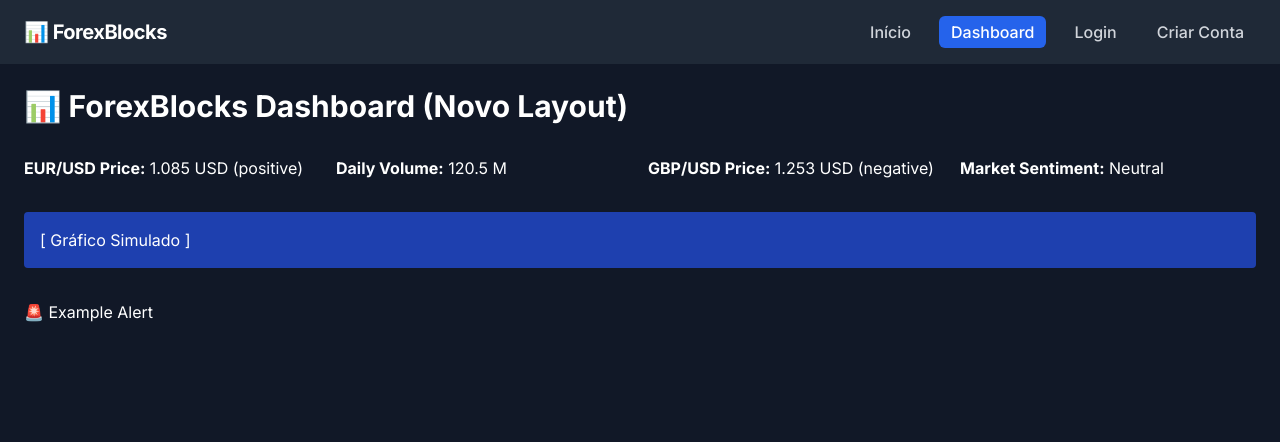
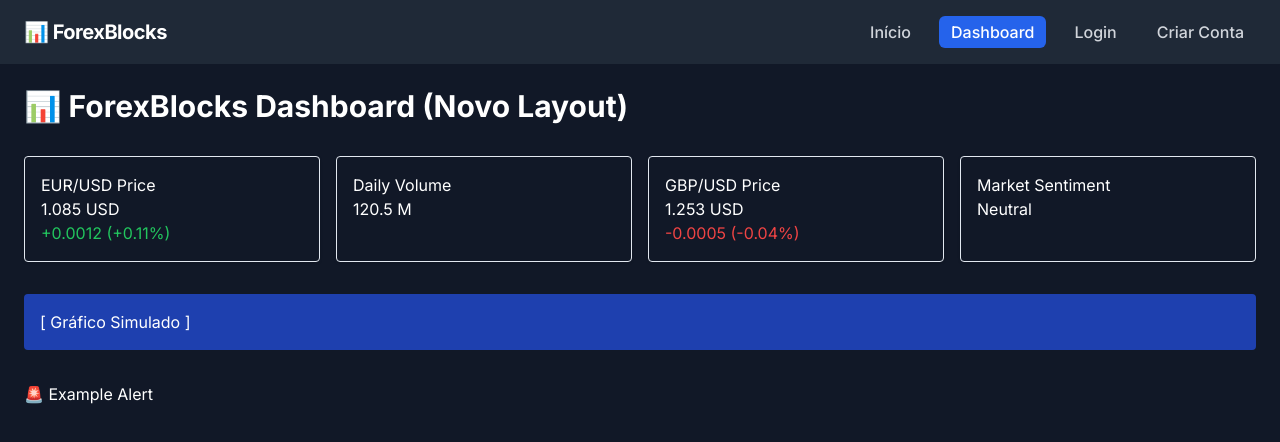
Before and after one commit to TulioBuarque/meusite-nextjs, a Next.js app: page /dashboard in a window 1280 px wide. Shown: the top 442 px of the page. Built offline with nearby package versions, Linux system fonts and the light colour scheme.

Commit message:
Update KPI.tsx

```diff
--- a/src/components/Manus/KPI.tsx
+++ b/src/components/Manus/KPI.tsx
@@ -1,7 +1,11 @@
-export default function KPI({ label, value, unit, change, changeType }: any) {
+import React from 'react';
+
+export default function KPI({ label, value, unit, change, changeType }) {
   return (
-    <div>
-      <strong>{label}:</strong> {value} {unit} {change && `(${changeType})`}
+    <div className="border p-4 rounded shadow">
+      <h2>{label}</h2>
+      <p>{value} {unit}</p>
+      {change && <p className={changeType === 'positive' ? 'text-green-500' : 'text-red-500'}>{change}</p>}
     </div>
-  )
+  );
 }
```
